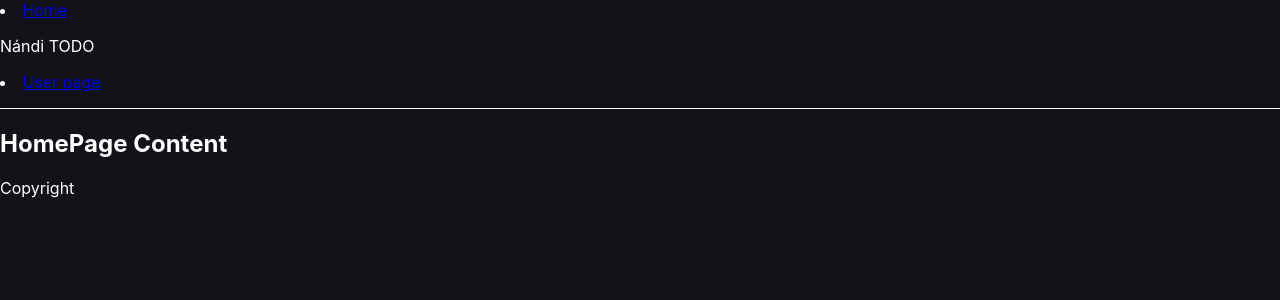
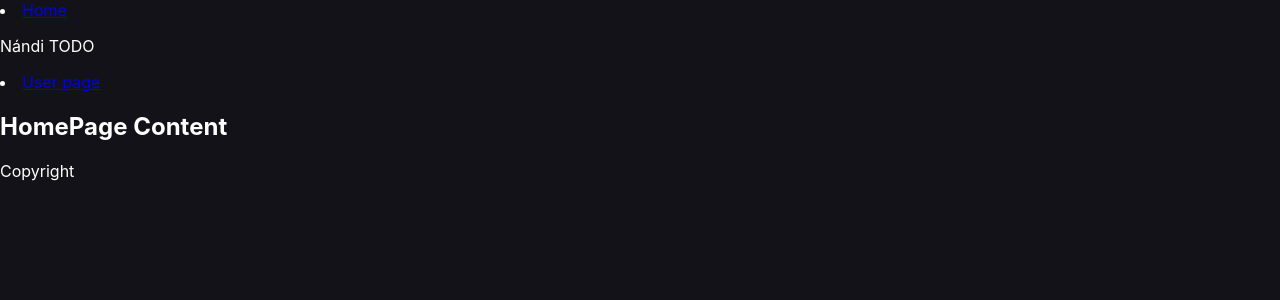
Before and after one commit to CodecoolGlobal/el-proyecte-grande-sprint-1-java-csnelly90, a React (Create React App) app in the folder frontend/: page / in a window 1280 px wide. Shown: the top 300 px of the page. Built offline with nearby package versions, Linux system fonts and the light colour scheme.

Commit message:
remove inline styling from Navbar component

```diff
--- a/frontend/src/components/Navbar.js
+++ b/frontend/src/components/Navbar.js
@@ -3,16 +3,13 @@ import React from "react";
 import SearchBar from "./SearchBar";
 
 function Navbar() {
-    return <nav
-        style={{
-            borderBottom: "solid 1px",
-            paddingBottom: "1rem",
-        }}
-    >
-        <li><Link to="/">Home</Link></li>
-        <SearchBar />
-        <li><Link to="user">User page</Link></li>
-    </nav>
+    return (
+        <nav>
+            <li><Link to="/">Home</Link></li>
+            <SearchBar />
+            <li><Link to="user">User page</Link></li>
+        </nav>
+    );
 }
 
 export default Navbar;
```
